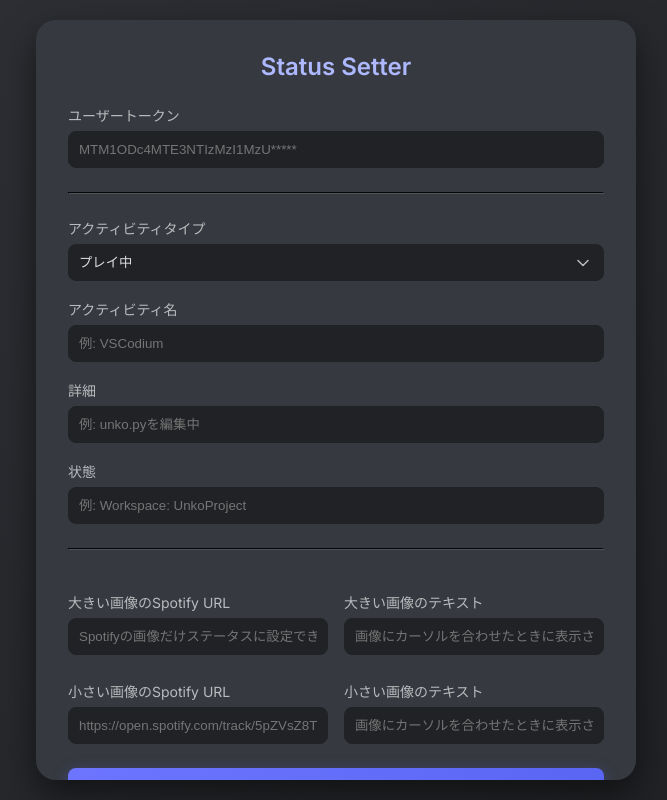
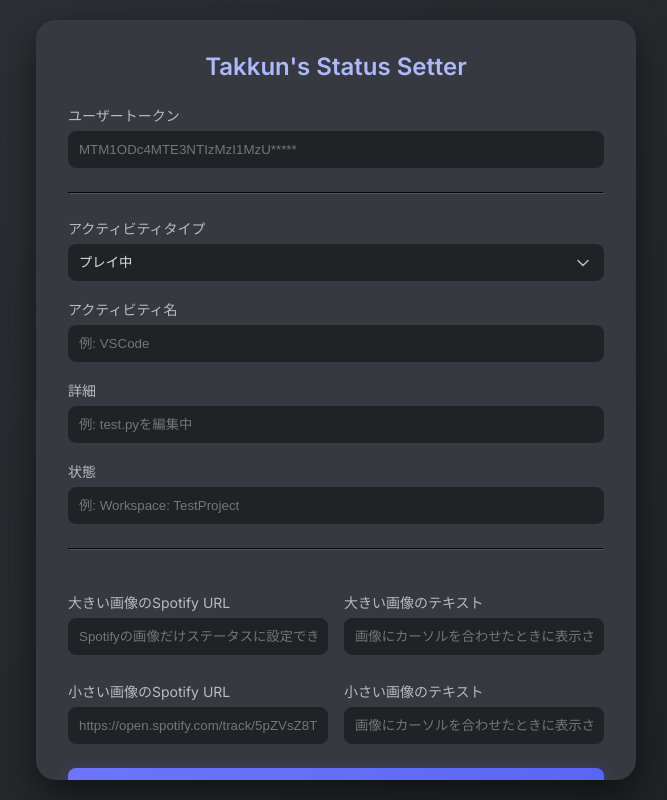
Before and after one commit to dsctool/dsctool.github.io, a plain HTML site: page status-setter/index.html in a window 1280 px wide. Shown: the whole page, without its empty margins (304-971 px from the left). Drawn offline with Linux system fonts and the light colour scheme.

Commit message:
Update index.html

```diff
--- a/status-setter/index.html
+++ b/status-setter/index.html
@@ -3,7 +3,7 @@
     <head>
         <meta charset="UTF-8"/>
         <meta name="viewport" content="width=device-width, initial-scale=1.0">
-        <title>Status Setter</title>
+        <title>Takkun's Status Setter</title>
         <link href="https://fonts.googleapis.com/css2?family=Inter:wght@400;600&display=swap" rel="stylesheet">
         <style>
             ::-webkit-scrollbar {
@@ -169,7 +169,7 @@
     </head>
     <body>
         <div class="card">
-            <h2>Status Setter</h2>
+            <h2>Takkun's Status Setter</h2>
             <form id="statusForm">
                 <label for="token">ユーザートークン</label>
                 <input type="text" id="token" required placeholder="MTM1ODc4MTE3NTIzMzI1MzU*****">
@@ -182,11 +182,11 @@
                     <option value="5">競技中</option>
                 </select>
                 <label for="activityName">アクティビティ名</label>
-                <input type="text" id="activityName" placeholder="例: VSCodium">
+                <input type="text" id="activityName" placeholder="例: VSCode">
                 <label for="activityDetails">詳細</label>
-                <input type="text" id="activityDetails" placeholder="例: unko.pyを編集中">
+                <input type="text" id="activityDetails" placeholder="例: test.pyを編集中">
                 <label for="activityState">状態</label>
-                <input type="text" id="activityState" placeholder="例: Workspace: UnkoProject">
+                <input type="text" id="activityState" placeholder="例: Workspace: TestProject">
                 <hr>
                 <div class="input-grid">
                     <div>
```
